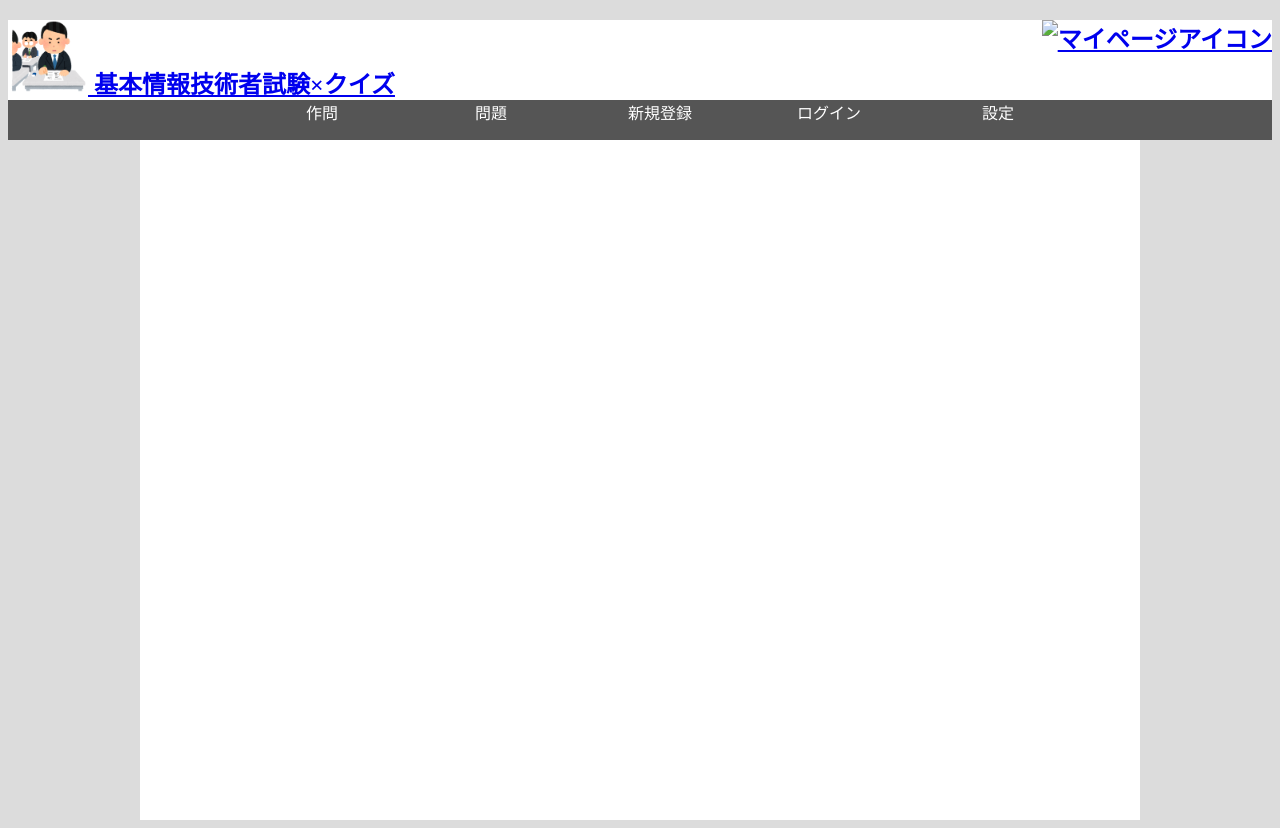
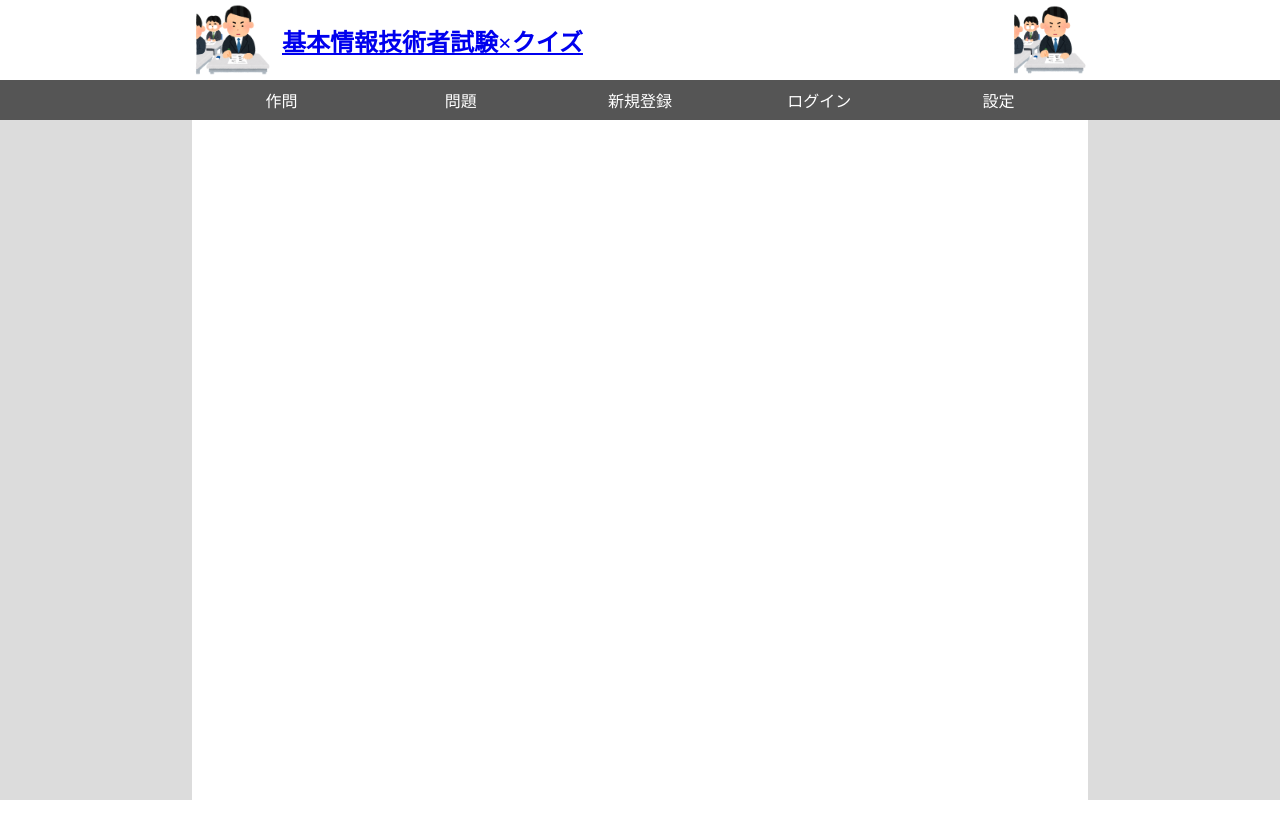
Before and after one commit to yuatomo/-------------, a PHP site: page /index.html in a window 1280 px wide. After the commit the page ends 800 px from the top, so only its background shows below. Run offline with PHP 8.4, Linux system fonts and the light colour scheme.

Commit message:
共通部分の編集

```diff
--- a/css/navigation.css
+++ b/css/navigation.css
@@ -1,18 +1,67 @@
 *{box-sizing: border-box;}
-header{
-    background-color: white;
-}
+
+
 body{
     background-color: gainsboro;
+    margin: 0;
 }
 
 
 
+
+/* ヘッダー*/
 header{
+    background-color: white;
     display: block;
     margin: 0;
     height: 10vh;
 }
+
+h2{
+    display: flex;
+    margin: 0 15%;
+    align-items: center;
+    height: 100%;
+}
+
+.logo .icon{
+    display: block;
+    width: 100%;
+    height: 100%;
+}
+
+/*共通部分のロゴを小さくする*/
+.logo {
+    width: 80px;
+    height: auto;
+}
+
+.icon {
+    width: 78px;
+    height: auto;
+}
+
+h2  a{
+    display: flex;
+    height: 100%;
+    align-items: center;
+    margin: 0;
+}
+
+
+h2 a:nth-of-type(2){
+    margin: 0 0 0 10px;
+}
+h2 a:last-child{
+    margin-right: 0;
+    margin-left: auto;
+    white-space: nowrap;
+}
+
+
+
+
+/* ナビゲーション */
 
 nav{
     display: block;
@@ -20,10 +69,10 @@ nav{
     height: 5vh;
     padding: 0;
 }
-/* ナビゲーション */
+
 ul {
     display: flex;
-    box-sizing: border-box;
+    box-sizing: border-box;padding: 0;
     margin: 0 15%;
     height: 100%;
     justify-content: space-between;
@@ -33,15 +82,17 @@ ul {
 }
 
 ul li {
-    box-sizing: border-box;
     width: 100%;
     height: 100%;
-    text-align: center;
 }
 
 ul li a {
+    display: flex;
     color: #fff;
     text-decoration: none;
+    justify-content: center;
+    align-items: center;
+    height: 100%;
 
 }
 
@@ -55,27 +106,11 @@ ul li:hover{
 }
 
 
-/*マイページに遷移する人のアイコンを右寄せ*/
-.mypage {
-    float: right;
-}
 
 
-/*共通部分のロゴを小さくする*/
-.logo {
-    width: 80px;
-    height: auto;
-}
-
-.icon {
-    width: 78px;
-    height: auto;
-}
-
-
+/*メイン*/
 .frame-white {
     background-color: #FFFFFF;
-    margin: 0 auto;
+    margin: 0 15%;
     height: 85vh;
-    width:1000px;
 }
--- a/index.html
+++ b/index.html
@@ -14,7 +14,7 @@
                 </a>
                 <a href="index.html">基本情報技術者試験×クイズ</a>
                 <a class="mypage" href="mypage/index.html">
-                    <img class="icon" src="" alt="マイページアイコン">
+                    <img class="icon" src="image/logo.png" alt="マイページアイコン">
                 </a>
             </h2>
         </header>
```
